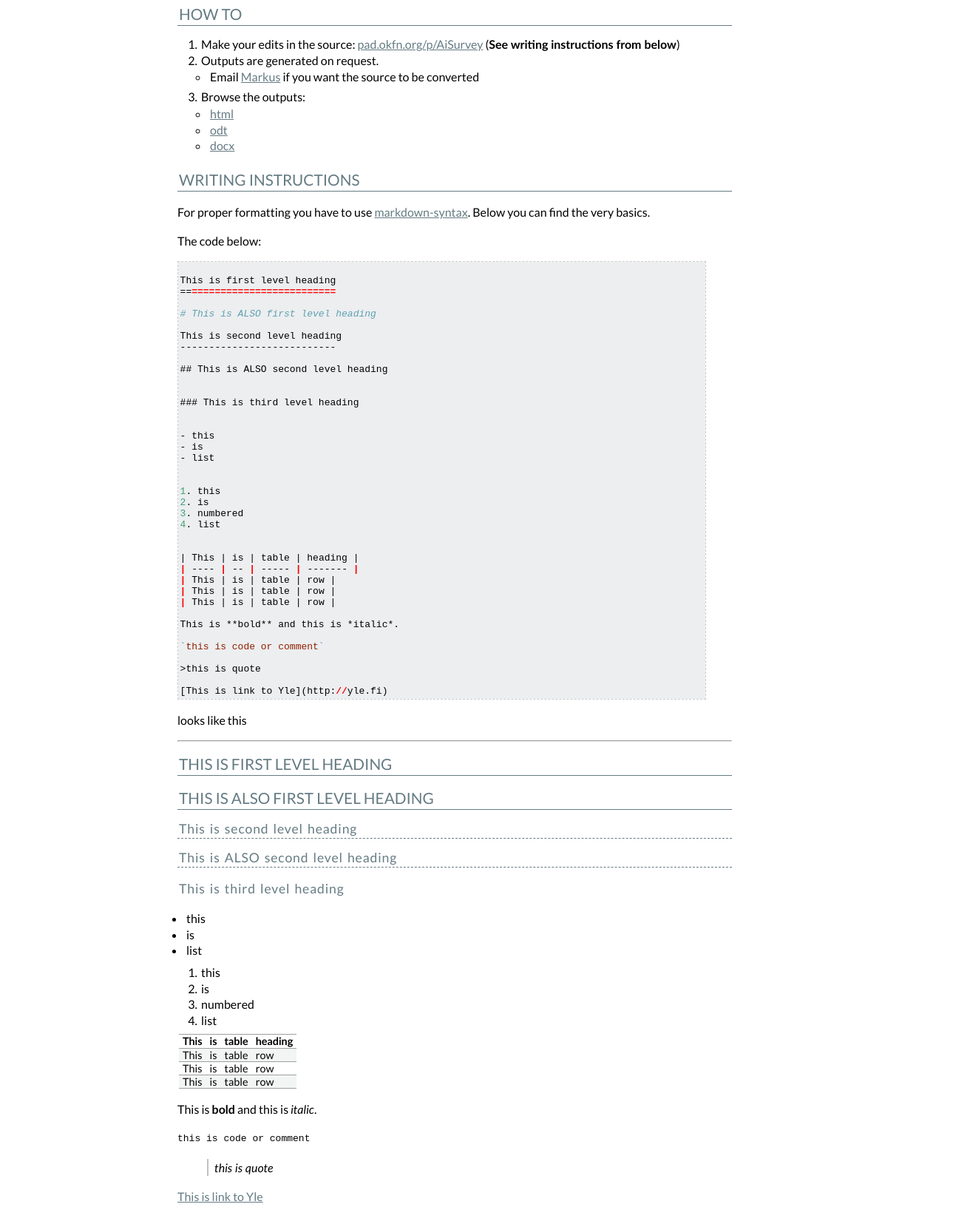
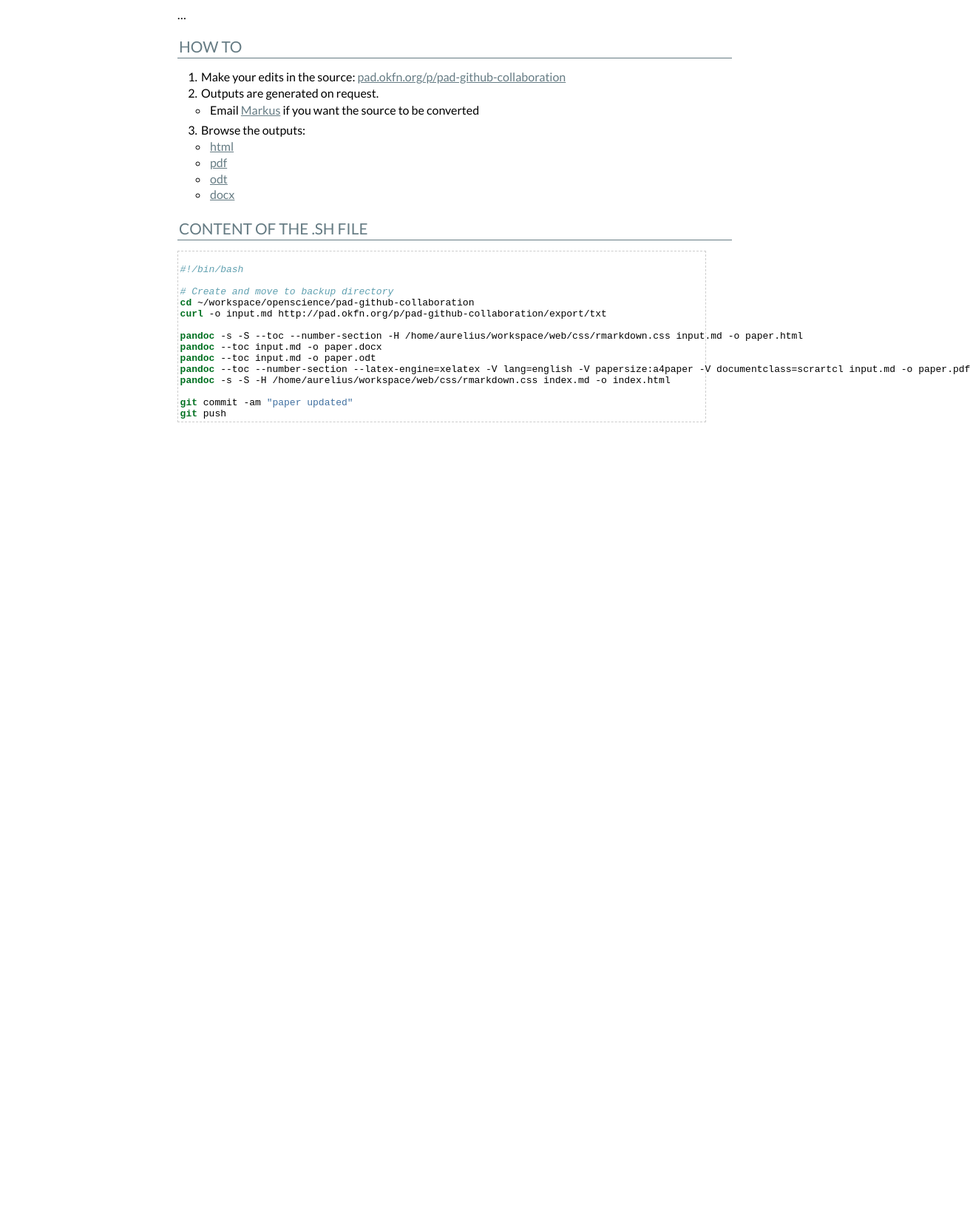
Before and after one commit to muuankarski/pad-github-collaboration, a plain HTML site: page index.html in a window 1280 px wide. Shown: the part 135-1767 px from the top of the page at 74% size, 1312 px wide, since content can reach past the window. After the commit the page ends 800 px from the top, so only its background shows below. Drawn offline with Linux system fonts and the light colour scheme.

Commit message:
paper updated

```diff
--- a/index.html
+++ b/index.html
@@ -1,11 +1,12 @@
 <!DOCTYPE html PUBLIC "-//W3C//DTD XHTML 1.0 Transitional//EN" "http://www.w3.org/TR/xhtml1/DTD/xhtml1-transitional.dtd">
-<html xmlns="http://www.w3.org/1999/xhtml" lang="english" xml:lang="english">
+<html xmlns="http://www.w3.org/1999/xhtml">
 <head>
   <meta http-equiv="Content-Type" content="text/html; charset=utf-8" />
   <meta http-equiv="Content-Style-Type" content="text/css" />
   <meta name="generator" content="pandoc" />
-  <meta name="author" content="RAS &amp; AI" />
-  <title>Editing questionnaire for 2015 survey</title>
+  <meta name="author" content="Markus Kainu" />
+  <meta name="date" content="2014-03-24" />
+  <title>Collaborative writing using etherpad &amp; github</title>
   <style type="text/css">code{white-space: pre;}</style>
   <style type="text/css">
 table.sourceCode, tr.sourceCode, td.lineNumbers, td.sourceCode {
@@ -394,119 +395,42 @@ code > span.er { color: #ff0000; font-weight: bold; }
 </head>
 <body>
 <div id="header">
-<h1 class="title">Editing questionnaire for 2015 survey</h1>
-<h2 class="author">RAS &amp; AI</h2>
+<h1 class="title">Collaborative writing using etherpad &amp; github</h1>
+<h2 class="author">Markus Kainu</h2>
+<h3 class="date">March 24, 2014</h3>
 </div>
-<p>Here you can edit the questionnaire of 2015 survey.</p>
+<p>…</p>
 <h1 id="how-to">How to</h1>
 <ol style="list-style-type: decimal">
-<li>Make your edits in the source: <a href="http://pad.okfn.org/p/AiSurvey">pad.okfn.org/p/AiSurvey</a> (<strong>See writing instructions from below</strong>)</li>
+<li>Make your edits in the source: <a href="http://pad.okfn.org/p/pad-github-collaboration">pad.okfn.org/p/pad-github-collaboration</a></li>
 <li>Outputs are generated on request.
 <ul>
 <li>Email <a href="mailto:markus.kainu@helsinki.fi?Subject=compile ai-survey" target="_top"> Markus</a> if you want the source to be converted</li>
 </ul></li>
 <li>Browse the outputs:
 <ul>
-<li><a href="form.html">html</a></li>
-<li><a href="form.odt">odt</a></li>
-<li><a href="form.docx">docx</a></li>
+<li><a href="paper.html">html</a></li>
+<li><a href="paper.pdf">pdf</a></li>
+<li><a href="paper.odt">odt</a></li>
+<li><a href="paper.docx">docx</a></li>
 </ul></li>
 </ol>
-<h1 id="writing-instructions">Writing instructions</h1>
-<p>For proper formatting you have to use <a href="https://help.github.com/articles/markdown-basics">markdown-syntax</a>. Below you can find the very basics.</p>
-<p>The code below:</p>
-<pre class="sourceCode r"><code class="sourceCode r">
-This is first level heading
-==<span class="er">=========================</span>
+<h1 id="content-of-the-.sh-file">Content of the .sh file</h1>
+<pre class="sourceCode bash"><code class="sourceCode bash">
+<span class="co">#!/bin/bash</span>
 
-<span class="co"># This is ALSO first level heading</span>
+<span class="co"># Create and move to backup directory</span>
+<span class="kw">cd</span> ~/workspace/openscience/pad-github-collaboration
+<span class="kw">curl</span> -o input.md http://pad.okfn.org/p/pad-github-collaboration/export/txt
 
-This is second level heading
----------------------------
+<span class="kw">pandoc</span> -s -S --toc --number-section -H /home/aurelius/workspace/web/css/rmarkdown.css input.md -o paper.html
+<span class="kw">pandoc</span> --toc input.md -o paper.docx
+<span class="kw">pandoc</span> --toc input.md -o paper.odt
+<span class="kw">pandoc</span> --toc --number-section --latex-engine=xelatex -V lang=english -V papersize:a4paper -V documentclass=scrartcl input.md -o paper.pdf
+<span class="kw">pandoc</span> -s -S -H /home/aurelius/workspace/web/css/rmarkdown.css index.md -o index.html
 
-## This is ALSO second level heading
-
-
-### This is third level heading
-
-
--<span class="st"> </span>this
--<span class="st"> </span>is
--<span class="st"> </span>list
-
-
-<span class="dv">1</span>. this
-<span class="dv">2</span>. is
-<span class="dv">3</span>. numbered
-<span class="dv">4</span>. list
-
-
-|<span class="st"> </span>This |<span class="st"> </span>is |<span class="st"> </span>table |<span class="st"> </span>heading |
-<span class="er">|</span><span class="st"> </span>----<span class="st"> </span><span class="er">|</span><span class="st"> </span>--<span class="st"> </span><span class="er">|</span><span class="st"> </span>-----<span class="st"> </span><span class="er">|</span><span class="st"> </span>-------<span class="st"> </span><span class="er">|</span>
-<span class="er">|</span><span class="st"> </span>This |<span class="st"> </span>is |<span class="st"> </span>table |<span class="st"> </span>row |
-<span class="er">|</span><span class="st"> </span>This |<span class="st"> </span>is |<span class="st"> </span>table |<span class="st"> </span>row |
-<span class="er">|</span><span class="st"> </span>This |<span class="st"> </span>is |<span class="st"> </span>table |<span class="st"> </span>row |
-
-This is **bold**<span class="st"> </span>and this is *italic*.
-
-<span class="st">`</span><span class="dt">this is code or comment</span><span class="st">`</span>
-
-&gt;this is quote
-
-[This is link to Yle](http:<span class="er">//</span>yle.fi)</code></pre>
-<p>looks like this</p>
-<hr />
-<h1 id="this-is-first-level-heading">This is first level heading</h1>
-<h1 id="this-is-also-first-level-heading">This is ALSO first level heading</h1>
-<h2 id="this-is-second-level-heading">This is second level heading</h2>
-<h2 id="this-is-also-second-level-heading">This is ALSO second level heading</h2>
-<h3 id="this-is-third-level-heading">This is third level heading</h3>
-<ul>
-<li>this</li>
-<li>is</li>
-<li>list</li>
-</ul>
-<ol style="list-style-type: decimal">
-<li>this</li>
-<li>is</li>
-<li>numbered</li>
-<li>list</li>
-</ol>
-<table>
-<thead>
-<tr class="header">
-<th align="left">This</th>
-<th align="left">is</th>
-<th align="left">table</th>
-<th align="left">heading</th>
-</tr>
-</thead>
-<tbody>
-<tr class="odd">
-<td align="left">This</td>
-<td align="left">is</td>
-<td align="left">table</td>
-<td align="left">row</td>
-</tr>
-<tr class="even">
-<td align="left">This</td>
-<td align="left">is</td>
-<td align="left">table</td>
-<td align="left">row</td>
-</tr>
-<tr class="odd">
-<td align="left">This</td>
-<td align="left">is</td>
-<td align="left">table</td>
-<td align="left">row</td>
-</tr>
-</tbody>
-</table>
-<p>This is <strong>bold</strong> and this is <em>italic</em>.</p>
-<p><code>this is code or comment</code></p>
-<blockquote>
-<p>this is quote</p>
-</blockquote>
-<p><a href="http://yle.fi">This is link to Yle</a></p>
+<span class="kw">git</span> commit -am <span class="st">&quot;paper updated&quot;</span>
+<span class="kw">git</span> push
+</code></pre>
 </body>
 </html>
```
Also changed, not shown: paper.html (+2 -1 lines), 5 other files.
